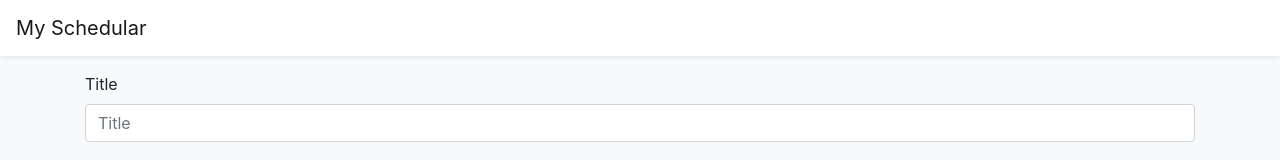
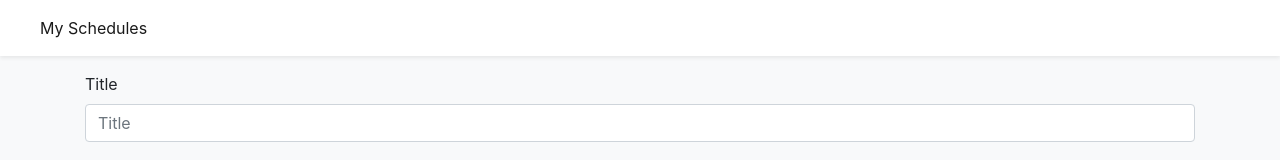
Before and after one commit to CristianeNaves/schedular, an Angular app: page /task/create in a window 1280 px wide. Shown: the top 160 px of the page. Built offline with nearby package versions, Linux system fonts and the light colour scheme.

Commit message:
changing navbar

```diff
--- a/src/app/app.component.html
+++ b/src/app/app.component.html
@@ -1,11 +1,20 @@
 <nav class="navbar navbar-expand-lg navbar-light bg-white shadow-sm fixed-top">
-  <a class="navbar-brand" href="#">My Schedular</a>
-  <button class="navbar-toggler" type="button" data-toggle="collapse" data-target="#navbarSupportedContent" aria-controls="navbarSupportedContent" aria-expanded="false" aria-label="Toggle navigation">
+  <a class="navbar-brand" href=""
+  [text]="(getUrl() == '/' || getUrl() == ''? 'My Schedules' : '')">{{ getUrl() }}</a>
+
+  <button class="navbar-toggler" type="button" (click)="toggler = !toggler">
     <span class="navbar-toggler-icon"></span>
   </button>
 
-  <div class="collapse navbar-collapse" id="navbarSupportedContent">
+  <div class="collapse navbar-collapse"
+  [class.show]="toggler">
+    <ul class="navbar-nav mr-auto" *ngIf="getUrl() != '/' && getUrl() != ''">
+      <li class="nav-item active">
+        <a class="nav-link" href="">My Schedules<span class="sr-only">(current)</span></a>
+      </li>
+    </ul>
   </div>
+
 </nav>
 <div class="container mt-5">
   <router-outlet></router-outlet>
--- a/src/app/app.component.ts
+++ b/src/app/app.component.ts
@@ -7,4 +7,13 @@ import { Component } from '@angular/core';
 })
 export class AppComponent {
   title = 'schedular';
+  private toggler: boolean = false;
+
+  constructor () { }
+
+  getUrl() {
+    return window.location.pathname;
+  }
+  //pegar rota da pagina
+
 }
```
